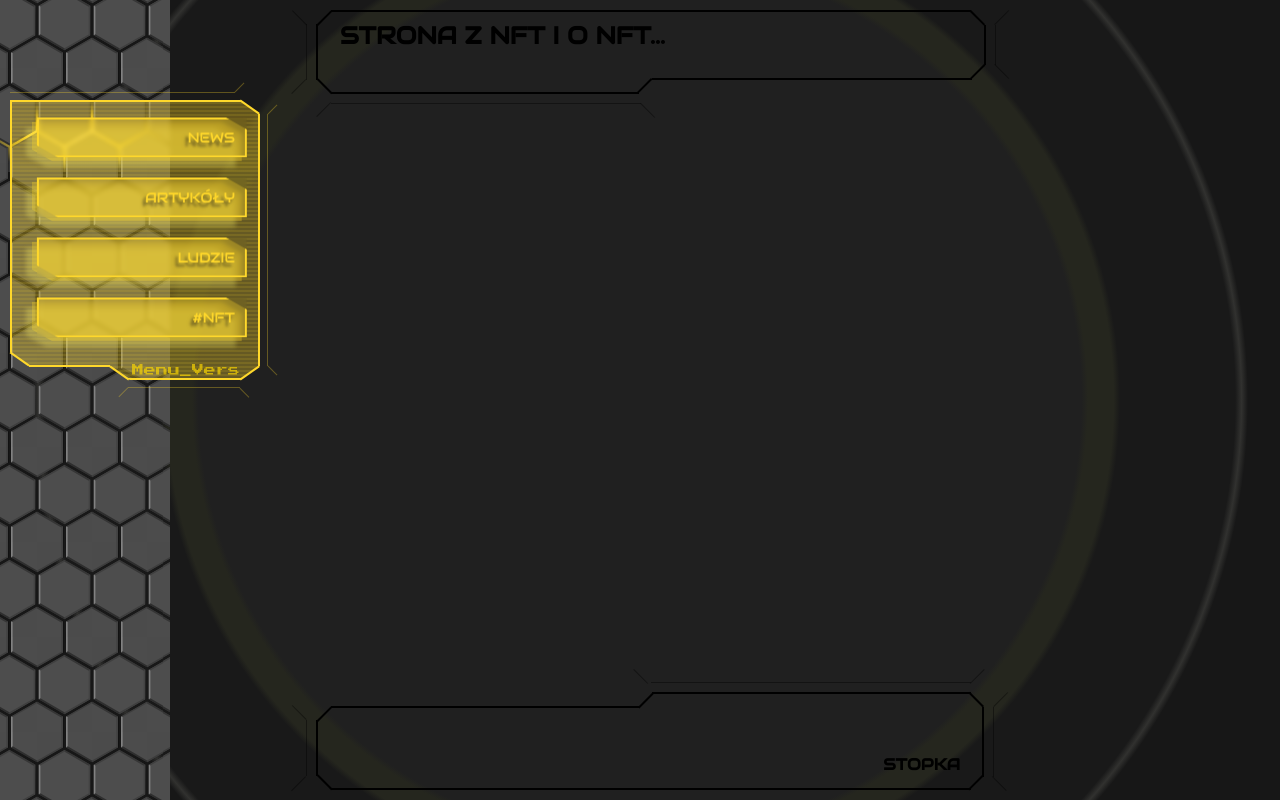
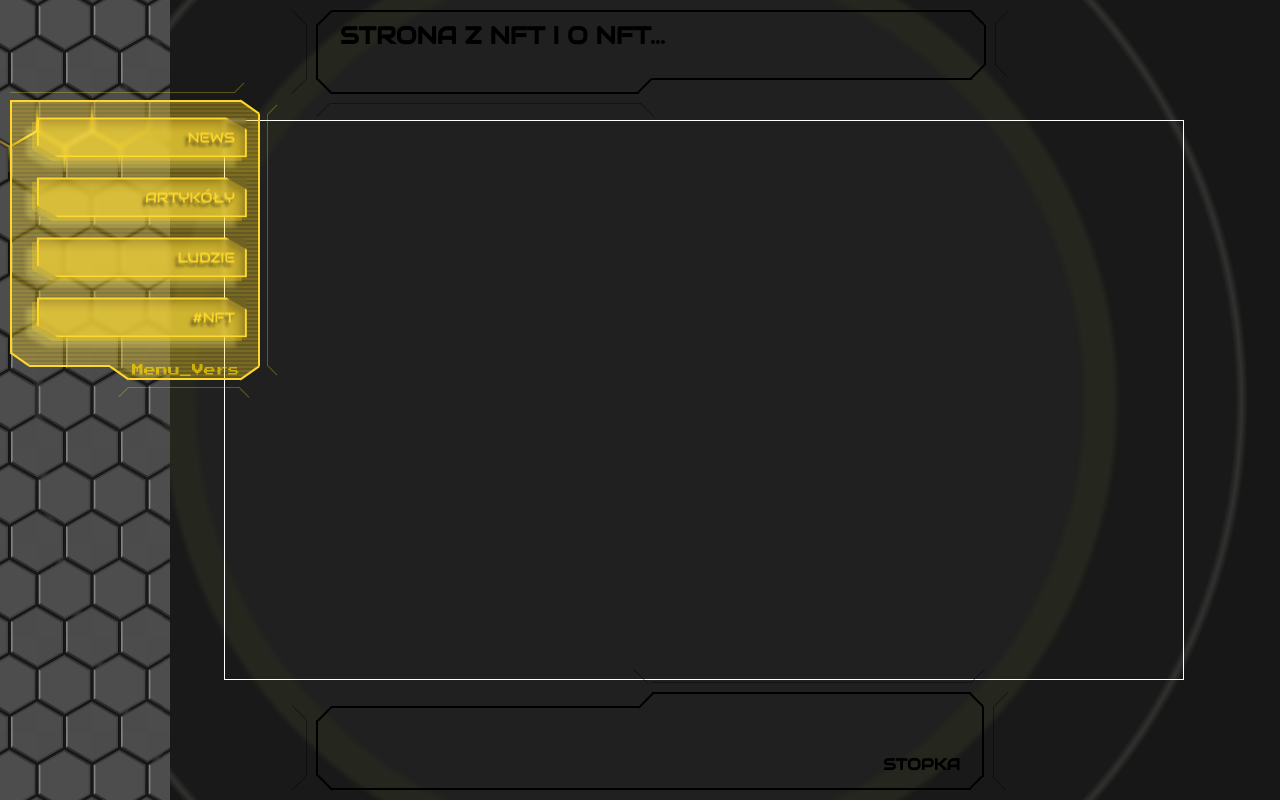
Before and after one commit to JanSzalanski/react_me_v2, a React (Create React App) app: page /nft in a window 1280 px wide. Built offline with nearby package versions, Linux system fonts and the light colour scheme; a web font is replaced by a local one.

Commit message:
added background atom

```diff
--- /dev/null
+++ b/src/components/atoms/Background/Background.js
@@ -0,0 +1,8 @@
+import React from 'react';
+import classes from './Background.module.css';
+
+const Background = (props) => {
+  return <div className={classes.bgWrapper}></div>;
+};
+
+export default Background;
--- /dev/null
+++ b/src/components/atoms/Background/Background.module.css
@@ -0,0 +1,11 @@
+.bgWrapper {
+  position: absolute;
+  left: 55%;
+  top: 50%;
+  -webkit-transform: translate(-50%, -50%);
+          transform: translate(-50%, -50%);
+  width: 75%;
+  height: 70%;
+  border: 1px solid white;
+}
+/*# sourceMappingURL=Background.module.css.map */
--- /dev/null
+++ b/src/components/atoms/Background/Background.module.scss
@@ -0,0 +1,9 @@
+.bgWrapper {
+  position: absolute;
+  left: 55%;
+  top: 50%;
+  transform: translate(-50%, -50%);
+  width: 75%;
+  height: 70%;
+  border: 1px solid white;
+}
--- a/src/pages/ArticlePage/ArticlePage.js
+++ b/src/pages/ArticlePage/ArticlePage.js
@@ -2,11 +2,13 @@ import React from 'react';
 import Header from '../../components/molecules/Header/Header';
 import Footer from '../../components/molecules/Footer/Footer';
 import classes from './ArticlePage.module.css';
+import Background from '../../components/atoms/Background/Background';
 
 const ArticlePage = (props) => {
   return (
     <div div className={classes[props.type] || 'page'}>
       <Header>Strona z artykułami</Header>
+      <Background />
       <Footer>Stopka</Footer>
     </div>
   );
--- a/src/pages/NewsPage/NewsPage.js
+++ b/src/pages/NewsPage/NewsPage.js
@@ -8,7 +8,8 @@ import Header from '../../components/molecules/Header/Header';
 // import Card from '../../components/molecules/Card/Card';
 import Footer from '../../components/molecules/Footer/Footer';
 // import { Link } from 'react-router-dom';
-import PerspectiveA from '../../components/organisms/PerspectiveA/PerspectiveA';
+// import PerspectiveA from '../../components/organisms/PerspectiveA/PerspectiveA';
+import Background from '../../components/atoms/Background/Background';
 
 const NewsPage = (props) => {
   return (
@@ -16,7 +17,6 @@ const NewsPage = (props) => {
       {/* <div className="backgroundPage"></div> */}
       <Header>Aktułalności</Header>
       {/* <Input className="search"></Input> */}
-      <PerspectiveA />
       <div className="centeredB">
         {/* <Card
           path="a1"
@@ -27,6 +27,7 @@ const NewsPage = (props) => {
         voluptatibus minus totam eos accusamus dolores adipisci!"
         /> */}
       </div>
+      <Background />
       <Footer>Stopka</Footer>
     </div>
   );
--- a/src/pages/NftPage/NftPage.js
+++ b/src/pages/NftPage/NftPage.js
@@ -2,11 +2,13 @@ import React from 'react';
 import Footer from '../../components/molecules/Footer/Footer';
 import classes from './NftPage.module.css';
 import Header from '../../components/molecules/Header/Header';
+import Background from '../../components/atoms/Background/Background';
 
 const NftPage = (props) => {
   return (
     <div className={classes[props.type] || 'page'}>
       <Header>Strona z NFT i o NFT...</Header>
+      <Background />
       <Footer>Stopka</Footer>
     </div>
   );
--- a/src/pages/PeoplePage/PeoplePage.js
+++ b/src/pages/PeoplePage/PeoplePage.js
@@ -2,11 +2,13 @@ import React from 'react';
 import Header from '../../components/molecules/Header/Header';
 import Footer from '../../components/molecules/Footer/Footer';
 import classes from './PeoplePage.module.css';
+import Background from '../../components/atoms/Background/Background';
 
 const PeoplePage = (props) => {
   return (
     <div className={classes[props.type] || 'page'}>
       <Header>Strona o ludziach</Header>
+      <Background />
       <Footer>Stopka</Footer>
     </div>
   );
```
Also changed, not shown: 1 other file (tests, documents, lock files or other folders).
